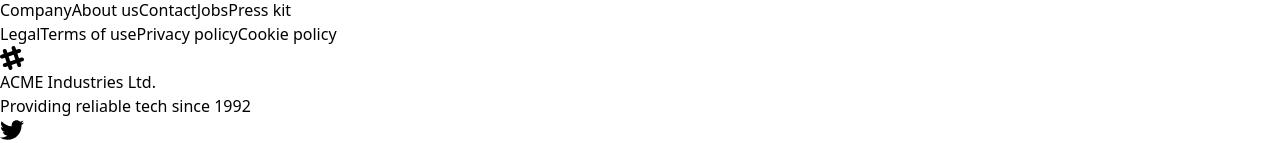
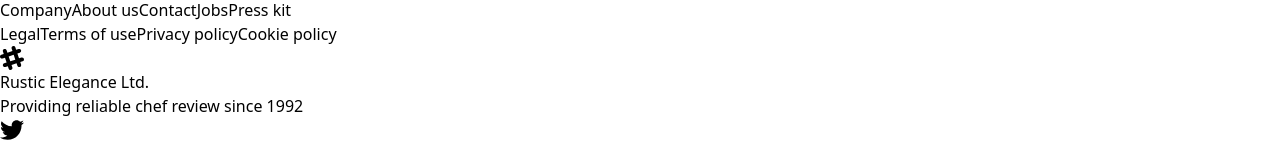
Before and after one commit to Rahatul99/Rustic-elegance-, a React (Vite) app: page /register in a window 1280 px wide. Shown: the part 1570-1713 px from the top of the page. Built offline with nearby package versions, Linux system fonts and the light colour scheme; no server answers.

Commit message:
final commit

```diff
--- a/src/AuthProvider/AuthProvider.jsx
+++ b/src/AuthProvider/AuthProvider.jsx
@@ -36,7 +36,7 @@ const AuthProvider = ({children}) => {
 
     useEffect(()=> {
         const unsubscribe = onAuthStateChanged(auth, loggedUser => {
-            console.log('logged in user inside state observer', loggedUser);
+            console.log(loggedUser);
             setUser(loggedUser)
             setLoading(false)
         })
--- a/src/Components/Blog/Blogs.jsx
+++ b/src/Components/Blog/Blogs.jsx
@@ -4,8 +4,6 @@ import Pdf from "react-to-pdf";
 const ref = React.createRef();
 
 const Blogs = () => {
-
-
     return (
         <>
             <div className="flex flex-col items-center justify-center h-screen">
--- a/src/Components/Footer/Footer.jsx
+++ b/src/Components/Footer/Footer.jsx
@@ -28,7 +28,7 @@ const Footer = () => {
       <footer className="footer px-10 py-4 border-t bg-base-200 text-base-content border-base-300">
         <div className="items-center grid-flow-col">
           <svg width="24" height="24" viewBox="0 0 24 24" xmlns="http://www.w3.org/2000/svg" fillRule="evenodd" clipRule="evenodd" className="fill-current"><path d="M22.672 15.226l-2.432.811.841 2.515c.33 1.019-.209 2.127-1.23 2.456-1.15.325-2.148-.321-2.463-1.226l-.84-2.518-5.013 1.677.84 2.517c.391 1.203-.434 2.542-1.831 2.542-.88 0-1.601-.564-1.86-1.314l-.842-2.516-2.431.809c-1.135.328-2.145-.317-2.463-1.229-.329-1.018.211-2.127 1.231-2.456l2.432-.809-1.621-4.823-2.432.808c-1.355.384-2.558-.59-2.558-1.839 0-.817.509-1.582 1.327-1.846l2.433-.809-.842-2.515c-.33-1.02.211-2.129 1.232-2.458 1.02-.329 2.13.209 2.461 1.229l.842 2.515 5.011-1.677-.839-2.517c-.403-1.238.484-2.553 1.843-2.553.819 0 1.585.509 1.85 1.326l.841 2.517 2.431-.81c1.02-.33 2.131.211 2.461 1.229.332 1.018-.21 2.126-1.23 2.456l-2.433.809 1.622 4.823 2.433-.809c1.242-.401 2.557.484 2.557 1.838 0 .819-.51 1.583-1.328 1.847m-8.992-6.428l-5.01 1.675 1.619 4.828 5.011-1.674-1.62-4.829z"></path></svg>
-          <p>ACME Industries Ltd. <br />Providing reliable tech since 1992</p>
+          <p>Rustic Elegance Ltd. <br />Providing reliable chef review since 1992</p>
         </div>
         <div className="md:place-self-center md:justify-self-end">
           <div className="grid grid-flow-col gap-4">
--- a/src/Components/Home/Popular.jsx
+++ b/src/Components/Home/Popular.jsx
@@ -20,9 +20,6 @@ const Popular = () => {
                             <div className="card-body items-center">
                                 <h2 className="card-title">Cooking Period</h2>
                                 <p>Lorem ipsum dolor sit amet consectetur adipisicing elit. Tenetur cumque nobis, accusamus commodi ex similique architecto ducimus minus distinctio praesentium.</p>
-                                {/* <div className="card-actions justify-end">
-                                    <button className="btn btn-primary">Learn now!</button>
-                                </div> */}
                             </div>
                         </div>
                         <div className="card w-96 backdrop-blur-sm bg-white/30 p-5">
@@ -33,9 +30,6 @@ const Popular = () => {
                             </div>
                         </div>
                     </div>
-                    {/* <h1 className="mb-5 text-5xl font-bold">Hello there</h1>
-                    <p className="mb-5">Provident cupiditate voluptatem et in. Quaerat fugiat ut assumenda excepturi exercitationem quasi. In deleniti eaque aut repudiandae et a id nisi.</p>
-                    <button className="btn btn-primary">Get Started</button> */}
                 </div>
             </div>
         </div>
--- a/src/Components/Register.jsx
+++ b/src/Components/Register.jsx
@@ -4,7 +4,7 @@ import { Link } from 'react-router-dom';
 
 
 const Register = () => {
-    const { createUser, creatingUser } = useContext(AuthContext);
+    const { createUser } = useContext(AuthContext);
     const [error, setError] = useState('');
     const handleRegister = event => {
         event.preventDefault();
--- a/src/Components/RestRecipe.jsx
+++ b/src/Components/RestRecipe.jsx
@@ -1,5 +1,5 @@
 import React from 'react';
-import { FaRegStar, FaStar, FaUtensils } from "react-icons/fa";
+import { FaRegStar, FaStar } from "react-icons/fa";
 import Rating from 'react-rating';
 
 const RestRecipe = ({ recipes, handleAddFavorite }) => {
```
Also changed, not shown: src/Components/Recipe.jsx (+0 -10 lines).
